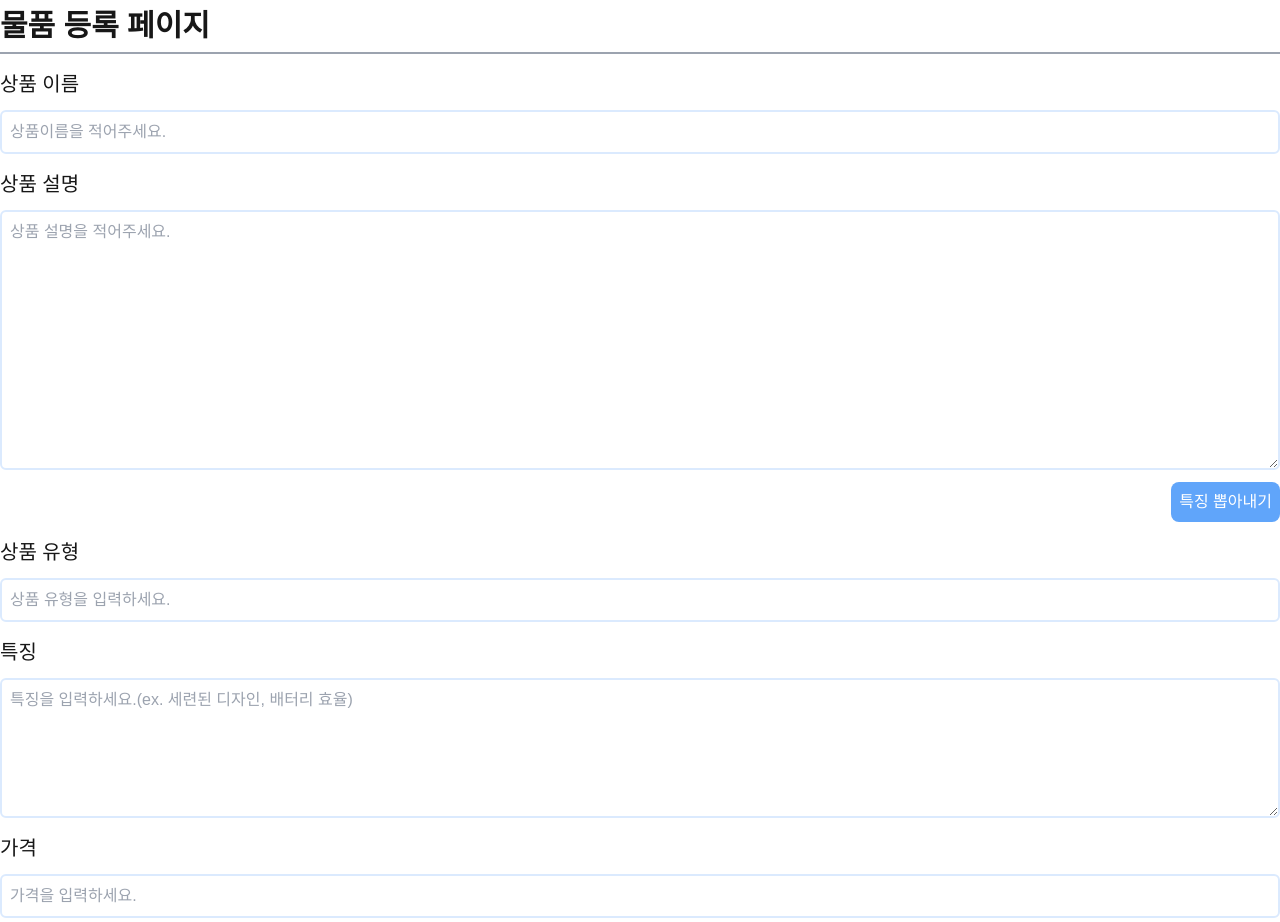
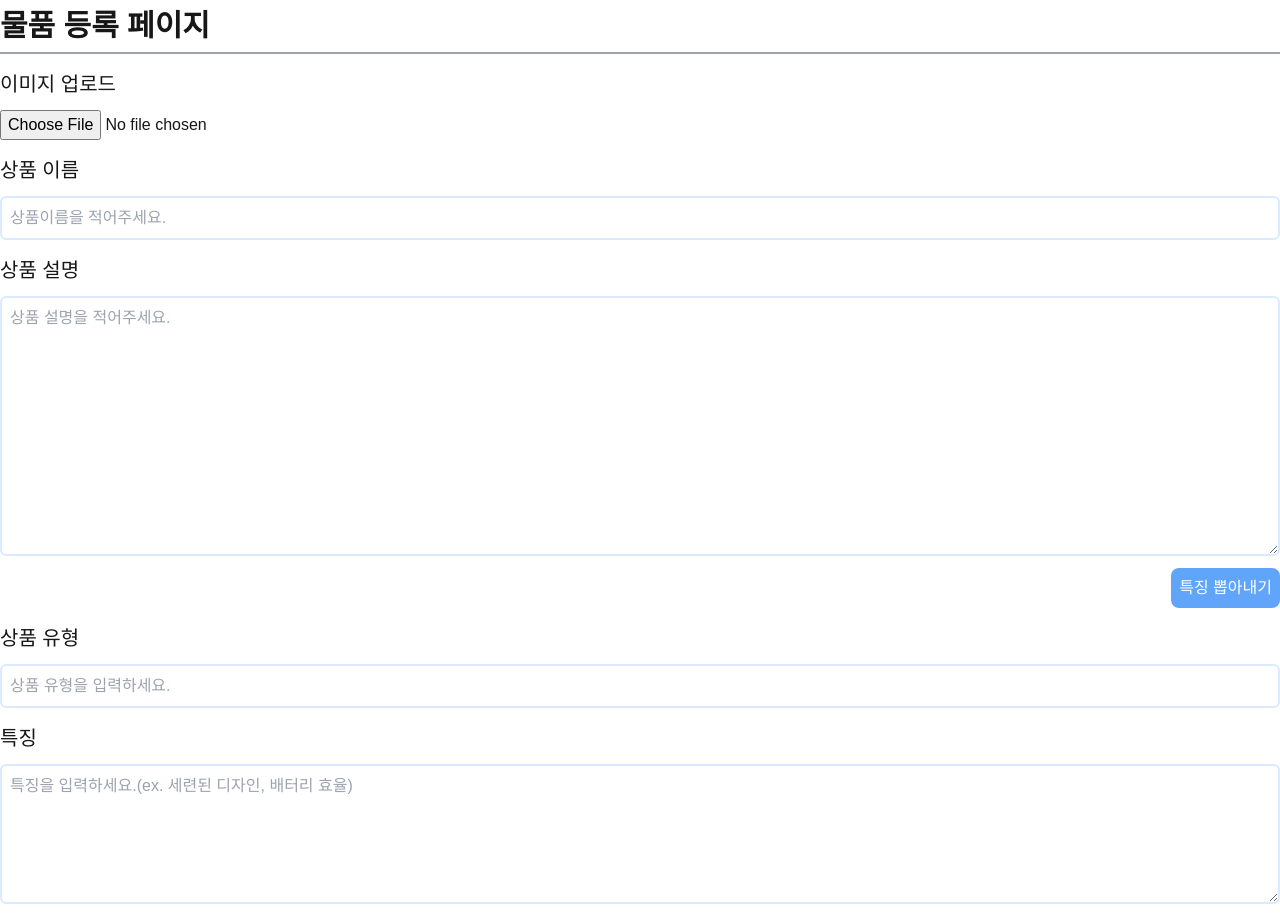
Before and after one commit to idealHyun/AI_Project, a Next.js app: page /products/upload in a window 1280 px wide. Shown: the top 922 px of the page. Built offline with nearby package versions, Linux system fonts and the light colour scheme.

Commit message:
feat: api_key 확인하는 코드 추가가

```diff
--- a/src/app/products/upload/page.tsx
+++ b/src/app/products/upload/page.tsx
@@ -1,23 +1,23 @@
-'use client';
+"use client";
 
-import React, { useState } from 'react';
-import axios from 'axios';
-import { useRouter } from 'next/navigation';
-import Image from 'next/image';
+import axios from "axios";
+import Image from "next/image";
+import { useRouter } from "next/navigation";
+import React, { useState } from "react";
 
 type ProductFormProps = {};
 
-export default function ProductForm({ }: ProductFormProps) {
+export default function ProductForm({}: ProductFormProps) {
   const router = useRouter();
   // 입력 값을 관리하는 상태
-    const [name, setName] = useState('');
-    const [description, setDescription] = useState('');
-    const [price, setPrice] = useState('');
-    const [product_line, setProduct_line] = useState('');
-    const [features, setFeatures] = useState('');
+  const [name, setName] = useState("");
+  const [description, setDescription] = useState("");
+  const [price, setPrice] = useState("");
+  const [product_line, setProduct_line] = useState("");
+  const [features, setFeatures] = useState("");
   const [imagePreview, setImagePreview] = useState<string | null>(null);
   const [file, setFile] = useState<File | null>(null); // 업로드할 파일 저장
-    const [loading, setLoading] = useState(false)
+  const [loading, setLoading] = useState(false);
 
   const handleFeatureButtonClick = async (
     e: React.MouseEvent<HTMLButtonElement>
@@ -29,19 +29,19 @@ export default function ProductForm({ }: ProductFormProps) {
     };
 
     try {
-            setLoading(true)
-            const response = await axios.post('/api/openai/features', data);
-            setLoading(false)
+      setLoading(true);
+      const response = await axios.post("/api/openai/features", data);
+      setLoading(false);
 
-            console.log(response)
+      console.log(response);
 
-            setProduct_line(response.data.category)
-            setFeatures(response.data.features.join(', '))
+      setProduct_line(response.data.category);
+      setFeatures(response.data.features.join(", "));
     } catch (error) {
-            console.error('요청 중 오류 발생:', error);
+      console.error("요청 중 오류 발생:", error);
 
       // 필요 시 사용자에게 알림 표시
-            alert('요청에 실패했습니다. 나중에 다시 시도해주세요.');
+      alert("요청에 실패했습니다. 나중에 다시 시도해주세요.");
     }
   };
 
@@ -51,7 +51,7 @@ export default function ProductForm({ }: ProductFormProps) {
 
     // 이미지가 업로드된 후에만 계속 진행
     const imageUrl = await uploadImageToS3();
-        if (!imageUrl) return alert('Image upload failed.');
+    if (!imageUrl) return alert("Image upload failed.");
 
     const productData = {
       name,
@@ -59,19 +59,19 @@ export default function ProductForm({ }: ProductFormProps) {
       image_url: imageUrl, // 업로드된 이미지 URL
       price: Number(price),
       features,
-            category : product_line
+      category: product_line,
     };
 
     console.log(productData);
 
     try {
-            await axios.post('/api/products', productData);
-            alert('Product uploaded successfully!');
+      await axios.post("/api/products", productData);
+      alert("Product uploaded successfully!");
     } catch (error) {
-            console.error('Error uploading product:', error);
-            alert('Failed to upload product.');
+      console.error("Error uploading product:", error);
+      alert("Failed to upload product.");
     } finally {
-            router.push('/');
+      router.push("/");
     }
   };
 
@@ -80,7 +80,9 @@ export default function ProductForm({ }: ProductFormProps) {
     setName(e.target.value);
   };
 
-    const handleDescriptionChange = (e: React.ChangeEvent<HTMLTextAreaElement>) => {
+  const handleDescriptionChange = (
+    e: React.ChangeEvent<HTMLTextAreaElement>
+  ) => {
     setDescription(e.target.value);
   };
 
@@ -101,21 +103,21 @@ export default function ProductForm({ }: ProductFormProps) {
     if (!file) return null;
 
     const formData = new FormData();
-        formData.append('file', file);
+    formData.append("file", file);
 
     try {
-            const response = await axios.post('/api/upload-to-s3', formData, {
+      const response = await axios.post("/api/upload-to-s3", formData, {
         headers: {
-                    'Content-Type': 'multipart/form-data',
+          "Content-Type": "multipart/form-data",
         },
       });
 
-            console.log('Uploaded image URL:', response.data.url);
+      console.log("Uploaded image URL:", response.data.url);
       setImagePreview(response.data.url); // 상태 업데이트
       return response.data.url; // 업로드된 URL 반환
     } catch (error) {
-            console.error('Error uploading image:', error);
-            alert('Failed to upload image.');
+      console.error("Error uploading image:", error);
+      alert("Failed to upload image.");
       return null;
     }
   };
@@ -145,73 +147,11 @@ export default function ProductForm({ }: ProductFormProps) {
       <div className="flex justify-between mb-4 border-b-2 border-b-gray-400 py-2">
         <span className=" text-3xl font-bold">물품 등록 페이지</span>
       </div>
-            <form onSubmit={handleSubmit} className='my-4'>
-                <div className='flex flex-col gap-3 mb-4'>
-                    <label htmlFor="product_title" className='text-xl'>상품 이름</label>
-                    <input
-                        type="text"
-                        id="product_title"
-                        placeholder="상품이름을 적어주세요."
-                        value={name}
-                        onChange={handleTitleChange}
-                        required
-                        className="border-2 border-blue-100 p-2 rounded-md focus:outline-none focus:border-blue-300"
-                    />
-                </div>
-
-                <div className='flex flex-col gap-3 mb-4'>
-                    <label htmlFor="product_description" className='text-xl'>상품 설명</label>
-                    <textarea
-                        id="product_description"
-                        placeholder="상품 설명을 적어주세요."
-                        value={description}
-                        onChange={handleDescriptionChange}
-                        rows={10}
-                        required
-                        className="border-2 border-blue-100 p-2 rounded-md focus:outline-none focus:border-blue-300"
-                    />
-                    <button className="ml-auto bg-blue-400 rounded-lg p-2 text-white hover:bg-blue-500" onClick={handleFeatureButtonClick}>특징 뽑아내기</button>
-                </div>
-                <div className='flex flex-col gap-3 mb-4'>
-                    <label htmlFor="product_line" className='text-xl'>상품 유형</label>
-                    <input
-                        type="text"
-                        id="product_line"
-                        placeholder="상품 유형을 입력하세요."
-                        value={product_line}
-                        onChange={handleProductLineChange}
-                        required
-                        className="border-2 border-blue-100 p-2 rounded-md focus:outline-none focus:border-blue-300"
-                    />
-                </div>
-                <div className='flex flex-col gap-3 mb-4'>
-                    <label htmlFor="product_features" className='text-xl'>특징</label>
-                    <textarea
-                        id="product_features"
-                        placeholder="특징을 입력하세요.(ex. 세련된 디자인, 배터리 효율)"
-                        value={features}
-                        onChange={handleFeaturesChange}
-                        rows={5}
-                        required
-                        className="border-2 border-blue-100 p-2 rounded-md focus:outline-none focus:border-blue-300"
-                    />
-                </div>
-
-                <div className='flex flex-col gap-3 mb-4'>
-                    <label htmlFor="product_price" className='text-xl'>가격</label>
-                    <input
-                        type="number"
-                        id="product_price"
-                        placeholder="가격을 입력하세요."
-                        value={price}
-                        onChange={handlePriceChange}
-                        required
-                        className="border-2 border-blue-100 p-2 rounded-md focus:outline-none focus:border-blue-300"
-                    />
-                </div>
-
-                <div className='flex flex-col gap-3 mb-4'>
-                    <label htmlFor="product_image" className='text-xl'>이미지 업로드</label>
+      <form onSubmit={handleSubmit} className="my-4">
+        <div className="flex flex-col gap-3 mb-4">
+          <label htmlFor="product_image" className="text-xl">
+            이미지 업로드
+          </label>
           {/* 이미지 미리보기 */}
           {imagePreview && (
             <div>
@@ -231,11 +171,90 @@ export default function ProductForm({ }: ProductFormProps) {
             onChange={handleImageChange}
           />
         </div>
-
-                <div className='flex flex-col gap-3 mb-4'>
-                    <button className="m-auto bg-blue-400 rounded-lg p-2 text-white hover:bg-blue-500">물품 등록하기</button>
+        <div className="flex flex-col gap-3 mb-4">
+          <label htmlFor="product_title" className="text-xl">
+            상품 이름
+          </label>
+          <input
+            type="text"
+            id="product_title"
+            placeholder="상품이름을 적어주세요."
+            value={name}
+            onChange={handleTitleChange}
+            required
+            className="border-2 border-blue-100 p-2 rounded-md focus:outline-none focus:border-blue-300"
+          />
         </div>
 
+        <div className="flex flex-col gap-3 mb-4">
+          <label htmlFor="product_description" className="text-xl">
+            상품 설명
+          </label>
+          <textarea
+            id="product_description"
+            placeholder="상품 설명을 적어주세요."
+            value={description}
+            onChange={handleDescriptionChange}
+            rows={10}
+            required
+            className="border-2 border-blue-100 p-2 rounded-md focus:outline-none focus:border-blue-300"
+          />
+          <button
+            className="ml-auto bg-blue-400 rounded-lg p-2 text-white hover:bg-blue-500"
+            onClick={handleFeatureButtonClick}
+          >
+            특징 뽑아내기
+          </button>
+        </div>
+        <div className="flex flex-col gap-3 mb-4">
+          <label htmlFor="product_line" className="text-xl">
+            상품 유형
+          </label>
+          <input
+            type="text"
+            id="product_line"
+            placeholder="상품 유형을 입력하세요."
+            value={product_line}
+            onChange={handleProductLineChange}
+            required
+            className="border-2 border-blue-100 p-2 rounded-md focus:outline-none focus:border-blue-300"
+          />
+        </div>
+        <div className="flex flex-col gap-3 mb-4">
+          <label htmlFor="product_features" className="text-xl">
+            특징
+          </label>
+          <textarea
+            id="product_features"
+            placeholder="특징을 입력하세요.(ex. 세련된 디자인, 배터리 효율)"
+            value={features}
+            onChange={handleFeaturesChange}
+            rows={5}
+            required
+            className="border-2 border-blue-100 p-2 rounded-md focus:outline-none focus:border-blue-300"
+          />
+        </div>
+
+        <div className="flex flex-col gap-3 mb-4">
+          <label htmlFor="product_price" className="text-xl">
+            가격
+          </label>
+          <input
+            type="number"
+            id="product_price"
+            placeholder="가격을 입력하세요."
+            value={price}
+            onChange={handlePriceChange}
+            required
+            className="border-2 border-blue-100 p-2 rounded-md focus:outline-none focus:border-blue-300"
+          />
+        </div>
+
+        <div className="flex flex-col gap-3 mb-4">
+          <button className="m-auto bg-blue-400 rounded-lg p-2 text-white hover:bg-blue-500">
+            물품 등록하기
+          </button>
+        </div>
       </form>
     </div>
   );
```
Also changed, not shown: src/app/api-key/page.tsx (+9 -9 lines), src/server/controllers/openaiController.js (+22 -26 lines), src/server/routes/openai.js (+6 -5 lines), src/server/utils/validateApiKey.js (added, +46 -0 lines). Lines whose indentation alone changed are shown as unchanged.
